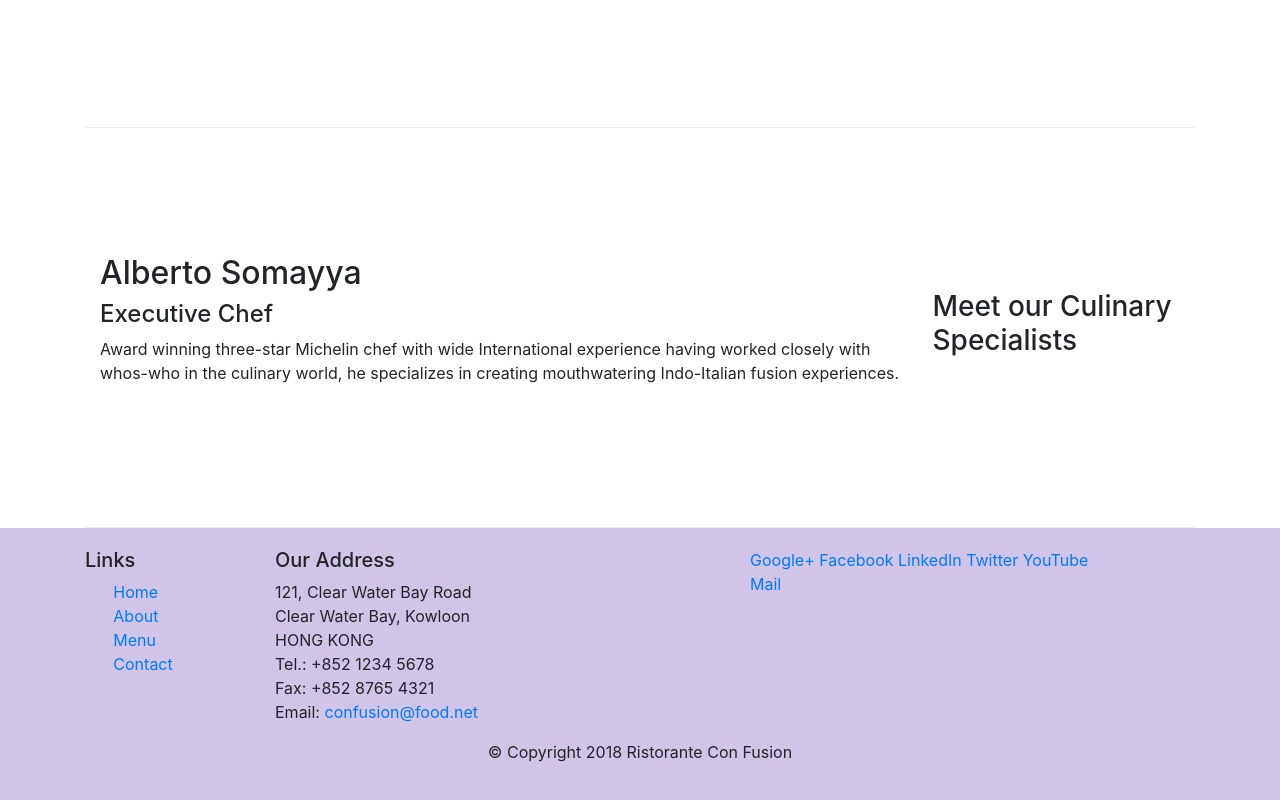
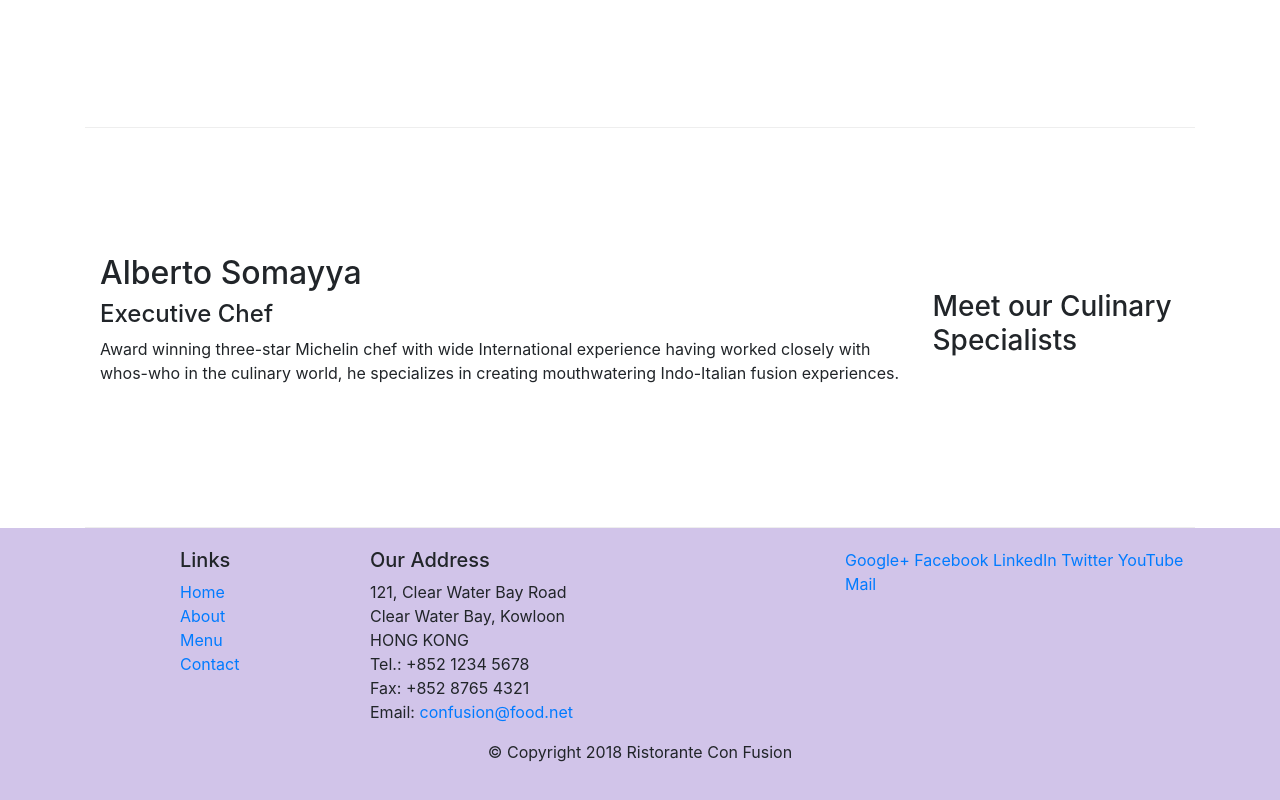
Before and after one commit to DoTranMinhChu/confusion, a website: page index.html in a window 1280 px wide. Shown: the part 976-1776 px from the top of the page. Drawn offline with nearby package versions, Linux system fonts and the light colour scheme.

Commit message:
Bootstrap grid part 2

```diff
--- a/index.html
+++ b/index.html
@@ -77,9 +77,9 @@
 
         <div class="container">
             <div class="row">
-                <div class="col-4 col-sm-2">
+                <div class="col-4 offset-1 col-sm-2">
                     <h5>Links</h5>
-                    <ul class="col-4 offset-1 col-sm-2 list-unstyled">
+                    <ul class="list-unstyled">
                         <li><a href="#">Home</a></li>
                         <li><a href="#">About</a></li>
                         <li><a href="#">Menu</a></li>
```
